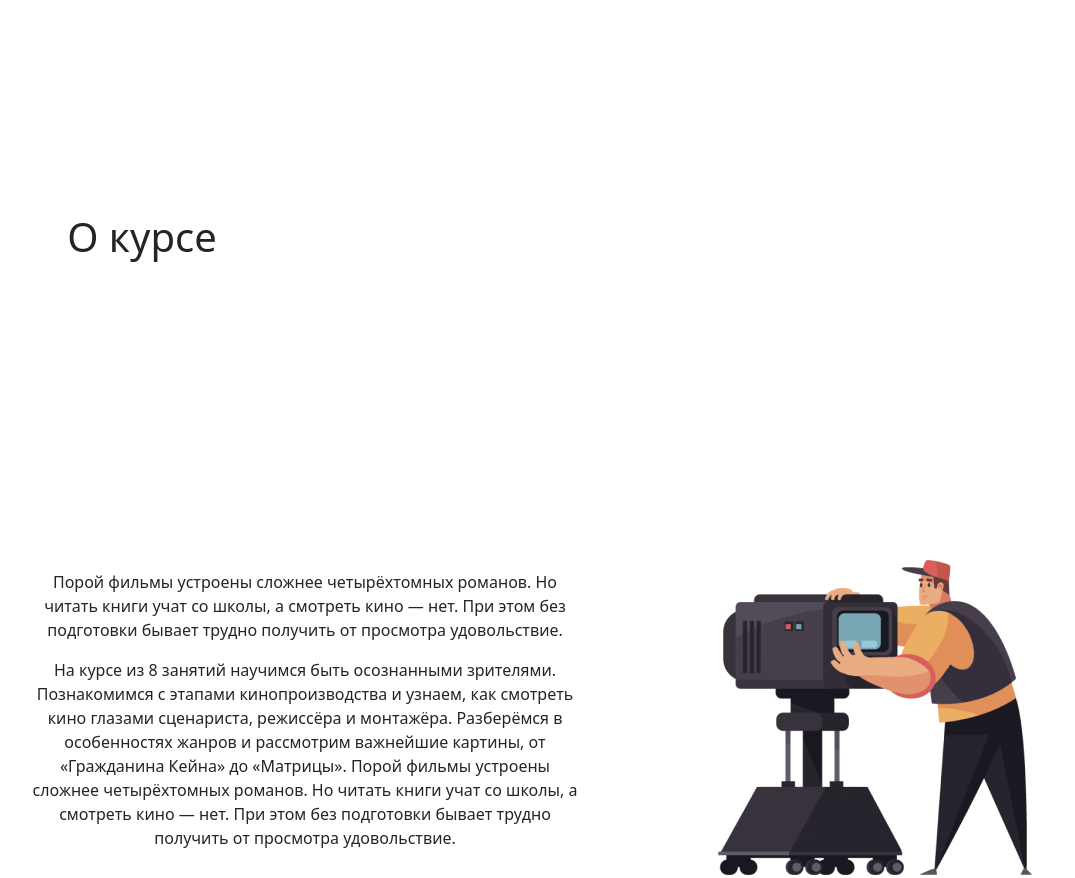
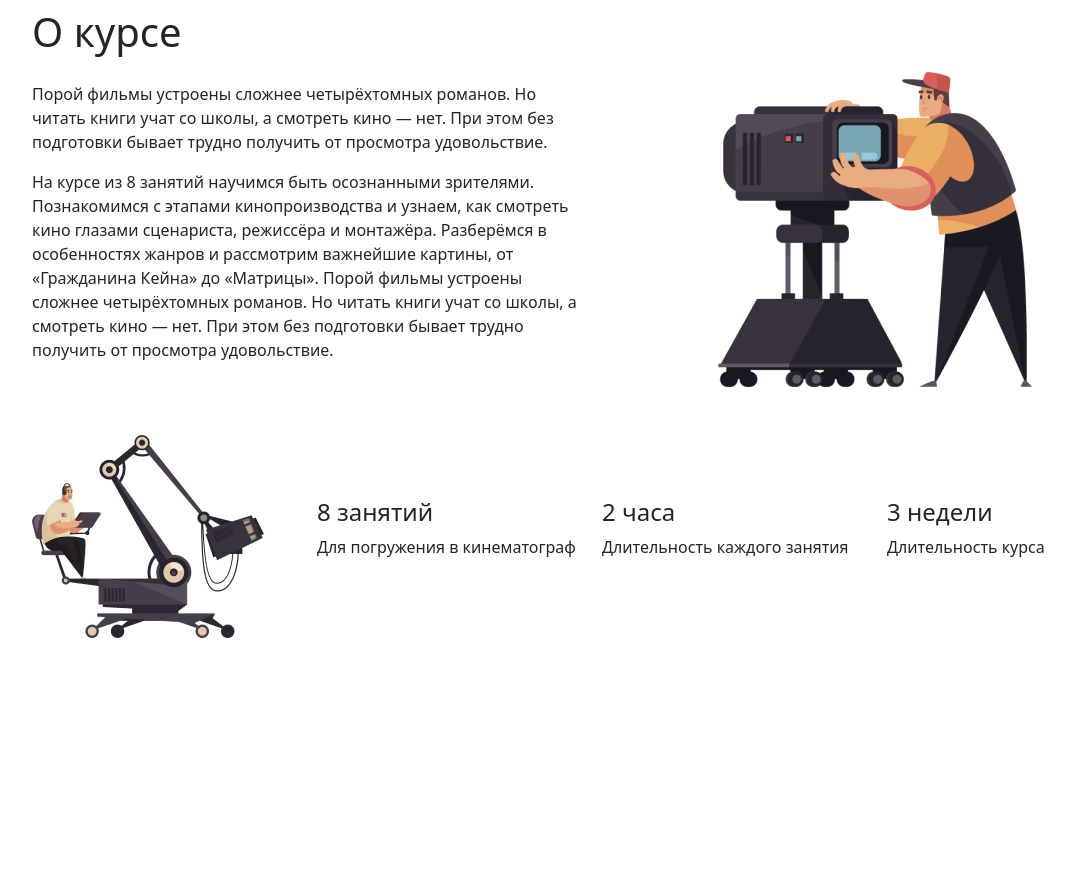
Before and after one commit to Tariyel97/Exam-1, a plain HTML site: page exam/img.exam/exam.html in a window 1280 px wide. Shown: the top 878 px of the page, without its empty margins (50-1125 px from the left). After the commit the page ends 800 px from the top, so only its background shows below. Drawn offline with nearby package versions, Linux system fonts and the light colour scheme.

Commit message:
first commit

```diff
--- a/exam/img.exam/exam.css
+++ b/exam/img.exam/exam.css
@@ -1,29 +1,5 @@
-*{
-    margin: 0;
-    padding: 0;
-    box-sizing: border-box;
+@media only screen and (max-width: 1024px){
+    .footer-img{
+        display: none;
+    }
 }
-.navbar{
-    width: 35%;
-    height: 70vh;
-    padding:30px;
-
-}
-
-h1{
-    text-align: center;
-    width: 20vh;
-    height: 20vh;
-    margin-top: 10%;
-}
-p{
-    text-align: center;
-
-}
-
-.img{
-  cursor: pointer;
-  margin-left: 60%;
-  margin-bottom: 30%;
-
-}
```
